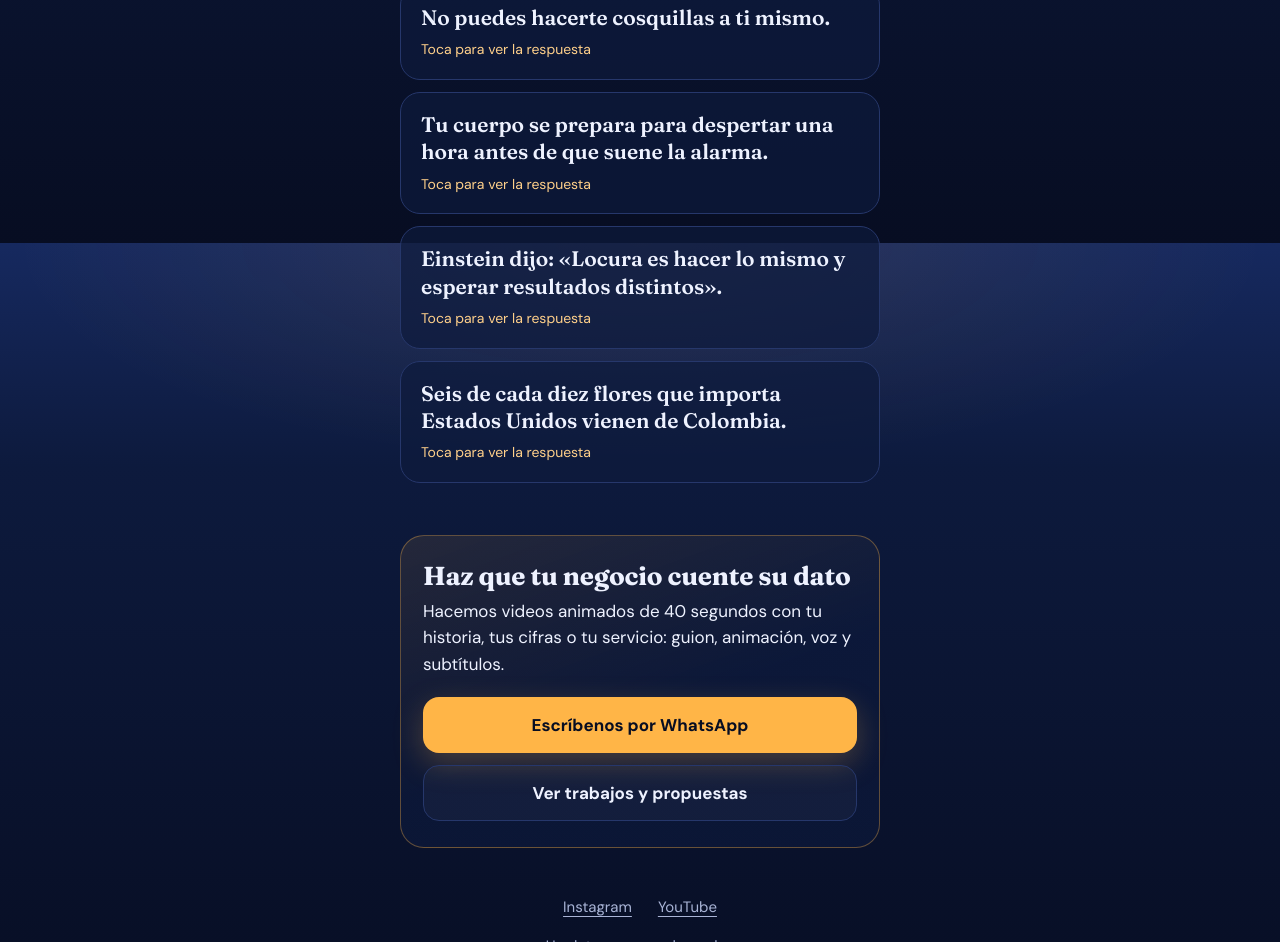
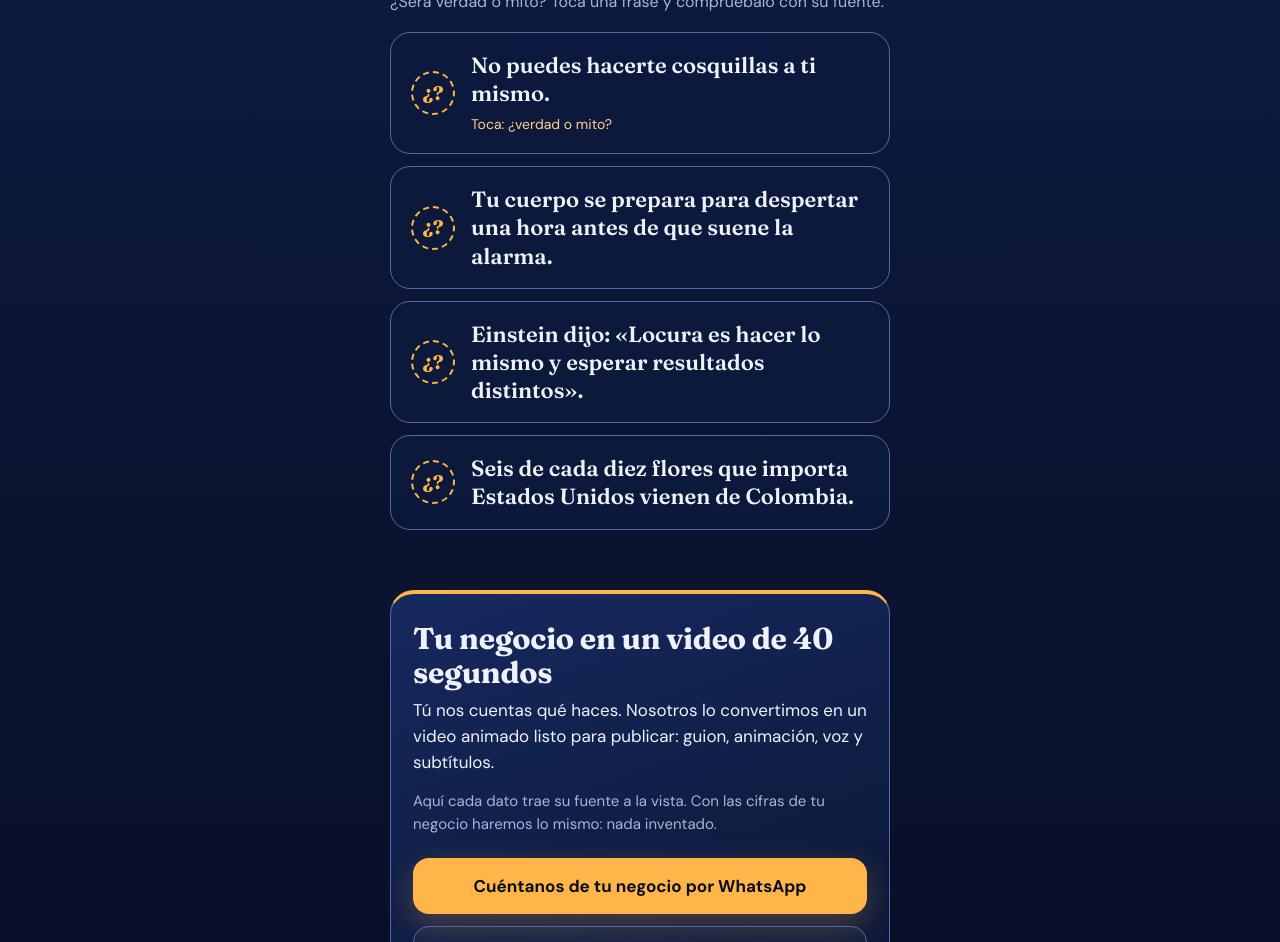
Before and after one commit to jeronimogaviria90-ai/datodelanoche-links, a plain HTML site: page index.html in a window 1280 px wide. Shown: the part 557-1499 px from the top of the page. Drawn offline with Linux system fonts and the light colour scheme.

Commit message:
Mejoras de diseno: details nativo, logo y banner, textos, accesibilidad

```diff
--- a/index.html
+++ b/index.html
@@ -3,6 +3,7 @@
 <head>
 <meta charset="utf-8">
 <meta name="viewport" content="width=device-width, initial-scale=1">
+<meta name="color-scheme" content="dark">
 <title>Dato de la Noche · Datos que suenan a mentira y son verdad</title>
 <meta name="description" content="Un dato cada noche, en 40 segundos y con la fuente a la vista. ¿Un video así para tu negocio? Escríbenos por WhatsApp.">
 <meta name="theme-color" content="#070d22">
@@ -12,99 +13,127 @@
 <link rel="icon" type="image/svg+xml" href="assets/avatar.svg">
 <link rel="preconnect" href="https://fonts.googleapis.com">
 <link rel="preconnect" href="https://fonts.gstatic.com" crossorigin>
-<link href="https://fonts.googleapis.com/css2?family=DM+Sans:wght@400;500;700&family=Fraunces:opsz,wght@9..144,600;9..144,700&display=swap" rel="stylesheet">
+<!-- Las fuentes no bloquean el primer dibujo: si tardan, se ve con Georgia y la letra del sistema -->
+<link rel="stylesheet" href="https://fonts.googleapis.com/css2?family=DM+Sans:wght@400;700&family=Fraunces:wght@600;700&display=swap" media="print" onload="this.media='all'">
+<noscript><link rel="stylesheet" href="https://fonts.googleapis.com/css2?family=DM+Sans:wght@400;700&family=Fraunces:wght@600;700&display=swap"></noscript>
 <style>
+  @font-face{font-family:"Titulo-respaldo";src:local("Georgia");size-adjust:104%;ascent-override:92%}
   :root{
-    --noche-950:#070d22; --noche-900:#0b1530; --noche-800:#0d1a3d; --noche-700:#16295f; --linea:#26376b;
+    --noche-950:#070d22; --noche-900:#0b1530; --noche-800:#0d1a3d; --noche-700:#16295f; --linea:#5468a8;
     --ambar:#ffb547; --ambar-claro:#ffd08a; --teal:#4fd1c5; --rojo-mito:#ff8a7a;
     --texto:#eef2ff; --suave:#a9b4d6;
-    --serif:Fraunces,Georgia,"Times New Roman",serif;
+    --serif:Fraunces,"Titulo-respaldo",Georgia,serif;
     --sans:"DM Sans","Segoe UI",system-ui,-apple-system,Roboto,sans-serif;
   }
   *{box-sizing:border-box}
-  html{-webkit-text-size-adjust:100%}
+  html{-webkit-text-size-adjust:100%;background:var(--noche-950);color-scheme:dark}
   body{
-    margin:0;min-height:100vh;color:var(--texto);font:400 17px/1.55 var(--sans);
+    margin:0;min-height:100vh;min-height:100svh;color:var(--texto);font:400 17px/1.55 var(--sans);
+    /* estrellas fijas + resplandor de luna + cielo; sin background-attachment:fixed (falla en WebViews) */
     background:
-      radial-gradient(70% 40% at 50% 0%, rgba(255,181,71,.10), transparent 70%),
-      linear-gradient(180deg,var(--noche-700) 0%,var(--noche-800) 28%,var(--noche-950) 100%) fixed;
+      radial-gradient(1.6px 1.6px at 12% 9%,var(--ambar-claro),transparent),
+      radial-gradient(1.2px 1.2px at 84% 14%,#fff,transparent),
+      radial-gradient(1.6px 1.6px at 66% 5%,var(--ambar-claro),transparent),
+      radial-gradient(1.2px 1.2px at 28% 22%,#fff,transparent),
+      radial-gradient(1.4px 1.4px at 92% 30%,var(--ambar-claro),transparent),
+      radial-gradient(60% 34% at 50% 6%,rgba(255,181,71,.16),transparent 72%),
+      linear-gradient(180deg,var(--noche-700) 0%,var(--noche-800) 30%,var(--noche-950) 100%);
   }
-  main{max-width:520px;margin:0 auto;padding:44px 20px 40px}
+  main{max-width:540px;margin:0 auto;padding:44px 20px 40px}
   a{color:inherit}
-  :focus-visible{outline:3px solid var(--teal);outline-offset:3px;border-radius:12px}
+  :focus-visible{outline:3px solid var(--teal);outline-offset:3px}
 
   /* Cabecera */
   header{text-align:center}
-  .logo{width:104px;height:104px;border-radius:50%;display:block;margin:0 auto 18px;
-    box-shadow:0 0 0 3px rgba(255,208,138,.35),0 18px 40px rgba(0,0,0,.45)}
-  h1{margin:0;font:700 40px/1.05 var(--serif);letter-spacing:-.02em}
+  .logo{width:124px;height:124px;border-radius:50%;display:block;margin:0 auto 20px;
+    box-shadow:0 0 60px rgba(255,181,71,.35),0 18px 40px rgba(0,0,0,.45)}
+  h1{margin:0;font:700 44px/1.05 var(--serif);letter-spacing:-.02em}
   .promesa{margin:14px auto 0;max-width:30ch;color:var(--suave);font-size:18px}
-  .promesa b{color:var(--ambar);font-weight:500}
+  .promesa b{color:var(--ambar);font-weight:700}
 
   /* Botones */
   .boton{
     display:flex;align-items:center;justify-content:center;gap:10px;min-height:56px;padding:14px 20px;
     border-radius:16px;text-decoration:none;font-weight:700;font-size:17px;text-align:center;
-    transition:transform .15s ease,filter .15s ease;
+    touch-action:manipulation;-webkit-tap-highlight-color:transparent;
+    transition:transform .15s ease,filter .15s ease,border-color .15s ease;
   }
   .boton:active{transform:translateY(1px)}
   .boton svg{width:22px;height:22px;flex:none}
   .principal{background:var(--ambar);color:var(--noche-950);box-shadow:0 10px 30px rgba(255,181,71,.25)}
   .principal:hover{filter:brightness(1.06)}
-  .secundario{border:1.5px solid var(--linea);background:rgba(255,255,255,.03);color:var(--texto)}
-  .secundario:hover{border-color:var(--ambar-claro)}
-  .cta{margin-top:26px}
+  .secundario{border:2px solid var(--ambar);color:var(--ambar-claro);background:rgba(255,181,71,.06)}
+  .secundario:hover{background:rgba(255,181,71,.14)}
+  .neutro{border:1.5px solid var(--linea);color:var(--texto);background:rgba(255,255,255,.03)}
+  .neutro:hover{border-color:var(--ambar-claro)}
+  .cta{margin-top:28px}
   .nota{margin:10px 0 0;text-align:center;font-size:14px;color:var(--suave)}
 
   /* Secciones */
-  section{margin-top:52px}
-  h2{margin:0 0 6px;font:700 26px/1.15 var(--serif);letter-spacing:-.01em}
+  section{margin-top:60px}
+  h2{margin:0 0 6px;font:700 30px/1.15 var(--serif);letter-spacing:-.01em}
   .intro{margin:0 0 18px;color:var(--suave);font-size:16px}
 
-  /* Datos: se tocan y revelan el sello */
-  .dato{margin:0 0 12px;border:1.5px solid var(--linea);border-radius:20px;background:rgba(13,26,61,.7);overflow:hidden}
-  .dato-boton{
-    all:unset;box-sizing:border-box;display:block;width:100%;cursor:pointer;padding:18px 20px;
+  /* Datos: <details> nativo, funciona sin JavaScript */
+  details.dato{margin:0 0 12px;border:1.5px solid var(--linea);border-radius:20px;background:rgba(13,26,61,.78);overflow:hidden}
+  details.dato summary{
+    list-style:none;cursor:pointer;display:flex;align-items:center;gap:16px;padding:18px 20px;min-height:64px;
+    touch-action:manipulation;-webkit-tap-highlight-color:transparent;
   }
-  .dato-boton:focus-visible{outline:3px solid var(--teal);outline-offset:-3px;border-radius:20px}
-  .afirmacion{display:block;font:600 21px/1.3 var(--serif)}
-  .pista{display:block;margin-top:8px;font-size:14px;color:var(--ambar-claro)}
-  .dato[data-abierto="true"] .pista{display:none}
-  .respuesta{padding:0 20px 20px}
+  details.dato summary::-webkit-details-marker{display:none}
+  details.dato summary:focus-visible{outline:3px solid var(--teal);outline-offset:-3px;border-radius:20px}
+  /* círculo "¿?" que se vuelve el veredicto al abrir: enseña el juego desde el principio */
+  summary::before{
+    content:"¿?";flex:none;width:40px;height:40px;border-radius:50%;display:grid;place-items:center;
+    border:2px dashed var(--ambar);color:var(--ambar);font:700 19px/1 var(--serif);
+  }
+  details.verdad[open] summary::before{content:"✓";border:2px solid var(--teal);color:var(--teal);background:rgba(79,209,197,.12)}
+  details.mito[open] summary::before{content:"✕";border:2px solid var(--rojo-mito);color:var(--rojo-mito);background:rgba(255,138,122,.12)}
+  .afirmacion{display:block;font:600 22px/1.28 var(--serif)}
+  .pista{display:block;margin-top:6px;font-size:14px;color:var(--ambar-claro)}
+  details[open] .pista{display:none}
+  .respuesta{padding:0 20px 22px 76px}
   .sello{
     display:inline-block;margin:2px 0 12px;padding:4px 14px;border:3px solid currentColor;border-radius:8px;
     font:700 20px/1.2 var(--serif);letter-spacing:.06em;transform:rotate(-5deg);
   }
   .sello.verdad{color:var(--teal)}
   .sello.mito{color:var(--rojo-mito)}
-  .dato[data-abierto="true"] .sello{animation:sello .42s cubic-bezier(.2,.9,.25,1.2) both}
-  @keyframes sello{from{opacity:0;transform:rotate(-14deg) scale(1.9)}to{opacity:1;transform:rotate(-5deg) scale(1)}}
+  details[open] .sello{animation:sello .42s cubic-bezier(.2,.9,.25,1.2) both}
+  @keyframes sello{
+    0%{opacity:0;transform:rotate(-14deg) scale(1.9)}
+    60%{opacity:1;transform:rotate(-5deg) scale(.94)}
+    100%{opacity:1;transform:rotate(-5deg) scale(1)}
+  }
   .respuesta p{margin:0 0 10px}
   .fuente{font-size:14px;color:var(--suave)}
   .fuente a{color:var(--teal);text-underline-offset:3px}
 
   /* Para negocios */
   .negocios{
-    padding:26px 22px;border-radius:24px;border:1.5px solid rgba(255,181,71,.35);
-    background:linear-gradient(160deg,rgba(255,181,71,.10),rgba(13,26,61,.6) 55%);
+    padding:28px 22px 24px;border-radius:24px;border:1.5px solid var(--linea);border-top:4px solid var(--ambar);
+    background:linear-gradient(160deg,#16295f,var(--noche-900));
   }
-  .negocios p{margin:0 0 20px;color:var(--texto)}
+  .negocios p{margin:0 0 14px}
+  .negocios .confianza{color:var(--suave);font-size:15px;margin-bottom:22px}
   .acciones{display:grid;gap:12px}
+  .alterno{margin:16px 0 0;text-align:center;font-size:14px;color:var(--suave)}
 
   /* Pie */
-  footer{margin-top:48px;text-align:center;color:var(--suave);font-size:15px}
-  footer nav{display:flex;justify-content:center;gap:26px;margin-bottom:14px}
-  footer a{text-underline-offset:4px}
+  footer{margin-top:52px;text-align:center;color:var(--suave);font-size:15px}
+  footer nav{display:flex;flex-wrap:wrap;justify-content:center;gap:4px 12px;margin-bottom:10px}
+  footer nav a{display:inline-flex;align-items:center;min-height:44px;padding:0 10px;text-underline-offset:4px}
   footer a:hover{color:var(--texto)}
+  footer p{margin:0}
 
-  /* Aparición inicial: un solo momento, solo la cabecera */
+  /* Único movimiento al cargar: el logo */
   header .logo{animation:sube .7s ease-out both}
   @keyframes sube{from{opacity:0;transform:translateY(10px)}to{opacity:1;transform:none}}
   @media (prefers-reduced-motion:reduce){
-    header .logo,.dato[data-abierto="true"] .sello{animation:none}
+    header .logo,details[open] .sello{animation:none}
     .boton{transition:none}
   }
-  @media (min-width:560px){main{padding-top:64px}}
+  @media (min-width:560px){main{padding-top:68px}}
 </style>
 </head>
 <body>
@@ -114,109 +143,108 @@
       <defs>
         <linearGradient id="cielo" x1="0" y1="0" x2="0" y2="1"><stop offset="0" stop-color="#1c3170"/><stop offset="1" stop-color="#070d22"/></linearGradient>
         <radialGradient id="brillo" cx=".38" cy=".4" r=".6"><stop offset="0" stop-color="#ffd08a"/><stop offset="1" stop-color="#ffb547"/></radialGradient>
-        <mask id="creciente"><rect width="512" height="512" fill="#000"/><circle cx="248" cy="262" r="152" fill="#fff"/><circle cx="318" cy="224" r="134" fill="#000"/></mask>
+        <mask id="creciente"><rect width="512" height="512" fill="#000"/><circle cx="240" cy="256" r="146" fill="#fff"/><circle cx="310" cy="220" r="130" fill="#000"/></mask>
       </defs>
       <rect width="512" height="512" fill="url(#cielo)"/>
       <g fill="#ffd08a"><circle cx="378" cy="98" r="5"/><circle cx="430" cy="170" r="3.5" opacity=".8"/><circle cx="96" cy="120" r="3.5" opacity=".7"/><circle cx="150" cy="60" r="2.5" opacity=".6"/></g>
       <rect width="512" height="512" fill="url(#brillo)" mask="url(#creciente)"/>
-      <circle cx="352" cy="352" r="50" fill="#4fd1c5"/>
-      <path d="M328 354l17 17 32-36" fill="none" stroke="#070d22" stroke-width="13" stroke-linecap="round" stroke-linejoin="round"/>
+      <circle cx="350" cy="356" r="74" fill="#0b1530"/>
+      <circle cx="350" cy="356" r="64" fill="#4fd1c5"/>
+      <path d="M320 358l22 22 42-48" fill="none" stroke="#070d22" stroke-width="17" stroke-linecap="round" stroke-linejoin="round"/>
     </svg>
     <h1>Dato de la Noche</h1>
     <p class="promesa">Datos que suenan a mentira y son <b>verdad</b>. Uno cada noche, con la fuente a la vista.</p>
   </header>
 
-  <a class="boton principal cta" href="https://wa.me/573146155609?text=Hola%2C%20quiero%20un%20video%20as%C3%AD%20para%20mi%20negocio">
+  <a class="boton secundario cta js-wa" data-lugar="arriba" href="https://wa.me/573146155609?text=Hola%2C%20vi%20Dato%20de%20la%20Noche%20y%20quiero%20un%20video%20de%2040%20segundos%20para%20mi%20negocio.%20%C2%BFC%C3%B3mo%20trabajan%3F">
     <svg viewBox="0 0 24 24" fill="currentColor" aria-hidden="true"><path d="M20.5 3.5A11.8 11.8 0 0 0 12 0C5.4 0 .1 5.3.1 11.9c0 2.1.5 4.1 1.6 5.9L0 24l6.4-1.7a11.9 11.9 0 0 0 5.6 1.4c6.6 0 11.9-5.3 11.9-11.9 0-3.2-1.2-6.2-3.4-8.3zM12 21.7c-1.8 0-3.5-.5-5-1.4l-.4-.2-3.8 1 1-3.7-.2-.4a9.8 9.8 0 0 1-1.5-5.2C2.1 6.4 6.5 2 12 2c2.6 0 5.1 1 6.9 2.9a9.7 9.7 0 0 1 2.9 6.9c0 5.4-4.4 9.9-9.8 9.9zm5.4-7.4c-.3-.1-1.8-.9-2-1s-.5-.1-.7.1-.8 1-.9 1.2c-.2.2-.3.2-.6.1a8 8 0 0 1-4-3.5c-.3-.5.3-.5.9-1.6.1-.2 0-.4 0-.5l-.9-2.2c-.2-.6-.5-.5-.7-.5h-.6c-.2 0-.5.1-.8.4s-1 1-1 2.4 1 2.8 1.2 3c.1.2 2 3.1 4.9 4.3 1.8.8 2.6.9 3.5.7.5-.1 1.8-.7 2-1.4.3-.7.3-1.3.2-1.4-.1-.2-.3-.2-.6-.4z"/></svg>
-    Quiero un video así para mi negocio
+    Quiero un video para mi negocio
   </a>
-  <p class="nota">Te respondemos por WhatsApp.</p>
+  <p class="nota">Se abre WhatsApp con el mensaje ya escrito. Solo lo envías.</p>
 
   <section aria-labelledby="t-datos">
     <h2 id="t-datos">¿Verdad o mito?</h2>
-    <p class="intro">Toca una afirmación y mira de dónde sale el dato.</p>
+    <p class="intro">¿Será verdad o mito? Toca una frase y compruébalo con su fuente.</p>
 
-    <article class="dato" data-abierto="false">
-      <button class="dato-boton" type="button" aria-expanded="false" aria-controls="r1">
-        <span class="afirmacion">No puedes hacerte cosquillas a ti mismo.</span>
-        <span class="pista">Toca para ver la respuesta</span>
-      </button>
-      <div class="respuesta" id="r1" hidden>
+    <details class="dato verdad">
+      <summary>
+        <span><span class="afirmacion">No puedes hacerte cosquillas a ti mismo.</span><span class="pista">Toca: ¿verdad o mito?</span></span>
+      </summary>
+      <div class="respuesta">
         <span class="sello verdad">VERDAD</span>
         <p>Tu cerebro predice el roce que tú mismo produces y lo atenúa. Según los autores del estudio, de eso se encarga el cerebelo. El roce de otra persona sí te sorprende.</p>
         <p class="fuente">Fuente: <a href="https://link.springer.com/article/10.1038/2870">Blakemore, Wolpert y Frith (1998), Nature Neuroscience</a></p>
       </div>
-    </article>
+    </details>
 
-    <article class="dato" data-abierto="false">
-      <button class="dato-boton" type="button" aria-expanded="false" aria-controls="r2">
+    <details class="dato verdad">
+      <summary>
         <span class="afirmacion">Tu cuerpo se prepara para despertar una hora antes de que suene la alarma.</span>
-        <span class="pista">Toca para ver la respuesta</span>
-      </button>
-      <div class="respuesta" id="r2" hidden>
+      </summary>
+      <div class="respuesta">
         <span class="sello verdad">VERDAD</span>
         <p>Si esperas despertar a una hora fija, la hormona ACTH sube en la sangre cerca de una hora antes. Es lo que midieron en un estudio de laboratorio.</p>
         <p class="fuente">Fuente: <a href="https://link.springer.com/article/10.1038/16166">Born y otros (1999), «Timing the end of nocturnal sleep», Nature</a></p>
       </div>
-    </article>
+    </details>
 
-    <article class="dato" data-abierto="false">
-      <button class="dato-boton" type="button" aria-expanded="false" aria-controls="r3">
+    <details class="dato mito">
+      <summary>
         <span class="afirmacion">Einstein dijo: «Locura es hacer lo mismo y esperar resultados distintos».</span>
-        <span class="pista">Toca para ver la respuesta</span>
-      </button>
-      <div class="respuesta" id="r3" hidden>
+      </summary>
+      <div class="respuesta">
         <span class="sello mito">MITO</span>
         <p>No hay evidencia de que Einstein dijera esa frase. Circula con su nombre, pero nadie ha encontrado una fuente suya.</p>
         <p class="fuente">Fuente: <a href="https://quoteinvestigator.com/2017/03/23/same/">Quote Investigator</a></p>
       </div>
-    </article>
+    </details>
 
-    <article class="dato" data-abierto="false">
-      <button class="dato-boton" type="button" aria-expanded="false" aria-controls="r4">
+    <details class="dato verdad">
+      <summary>
         <span class="afirmacion">Seis de cada diez flores que importa Estados Unidos vienen de Colombia.</span>
-        <span class="pista">Toca para ver la respuesta</span>
-      </button>
-      <div class="respuesta" id="r4" hidden>
+      </summary>
+      <div class="respuesta">
         <span class="sello verdad">VERDAD</span>
         <p>Alrededor del 60 % de las flores que importa Estados Unidos, por valor, salen de Colombia.</p>
         <p class="fuente">Fuente: <a href="https://www.ers.usda.gov/data-products/charts-of-note/106472">USDA, Servicio de Investigación Económica</a></p>
       </div>
-    </article>
+    </details>
   </section>
 
   <section aria-labelledby="t-negocios">
     <div class="negocios">
-      <h2 id="t-negocios">Haz que tu negocio cuente su dato</h2>
-      <p>Hacemos videos animados de 40 segundos con tu historia, tus cifras o tu servicio: guion, animación, voz y subtítulos.</p>
+      <h2 id="t-negocios">Tu negocio en un video de 40 segundos</h2>
+      <p>Tú nos cuentas qué haces. Nosotros lo convertimos en un video animado listo para publicar: guion, animación, voz y subtítulos.</p>
+      <p class="confianza">Aquí cada dato trae su fuente a la vista. Con las cifras de tu negocio haremos lo mismo: nada inventado.</p>
       <div class="acciones">
-        <a class="boton principal" href="https://wa.me/573146155609?text=Hola%2C%20quiero%20un%20video%20as%C3%AD%20para%20mi%20negocio">Escríbenos por WhatsApp</a>
-        <a class="boton secundario" href="https://www.instagram.com/tunegocioenescena/">Ver trabajos y propuestas</a>
+        <a class="boton principal js-wa" data-lugar="bloque" href="https://wa.me/573146155609?text=Hola%2C%20vi%20Dato%20de%20la%20Noche%20y%20quiero%20un%20video%20de%2040%20segundos%20para%20mi%20negocio.%20%C2%BFC%C3%B3mo%20trabajan%3F">Cuéntanos de tu negocio por WhatsApp</a>
+        <a class="boton neutro" href="https://www.instagram.com/tunegocioenescena/">Síguenos en @tunegocioenescena</a>
       </div>
+      <p class="alterno">¿Prefieres escribir tú? +57 314 615 5609</p>
     </div>
   </section>
 
   <footer>
     <nav aria-label="Redes">
-      <a href="https://www.instagram.com/datodelanoche/">Instagram</a>
+      <a href="https://www.instagram.com/datodelanoche/">Instagram @datodelanoche</a>
       <a href="https://www.youtube.com/@datodelanoche">YouTube</a>
     </nav>
-    <p>Un dato nuevo cada noche.</p>
+    <p>Un dato nuevo cada noche. Síguenos para no perderlo.</p>
   </footer>
 </main>
 
 <script>
-  // Cada afirmación se abre y se cierra con su botón.
-  document.querySelectorAll('.dato').forEach(function (dato) {
-    var boton = dato.querySelector('.dato-boton');
-    var respuesta = dato.querySelector('.respuesta');
-    boton.addEventListener('click', function () {
-      var abierto = boton.getAttribute('aria-expanded') === 'true';
-      boton.setAttribute('aria-expanded', String(!abierto));
-      dato.setAttribute('data-abierto', String(!abierto));
-      respuesta.hidden = abierto;
+  // Mide qué reel trae clientes sin cookies: si el enlace llega con ?ref=nombre,
+  // el mensaje de WhatsApp lo lleva al final. Sin JavaScript, el enlace funciona igual.
+  (function () {
+    var ref = new URLSearchParams(location.search).get('ref');
+    if (!ref) return;
+    ref = ref.replace(/[^a-z0-9_-]/gi, '').slice(0, 40);
+    if (!ref) return;
+    document.querySelectorAll('.js-wa').forEach(function (a) {
+      a.href += encodeURIComponent(' (ref: ' + ref + ')');
     });
-  });
+  })();
 </script>
 </body>
 </html>
```
Also changed, not shown: assets/avatar.png, assets/avatar.svg, assets/banner.png.
